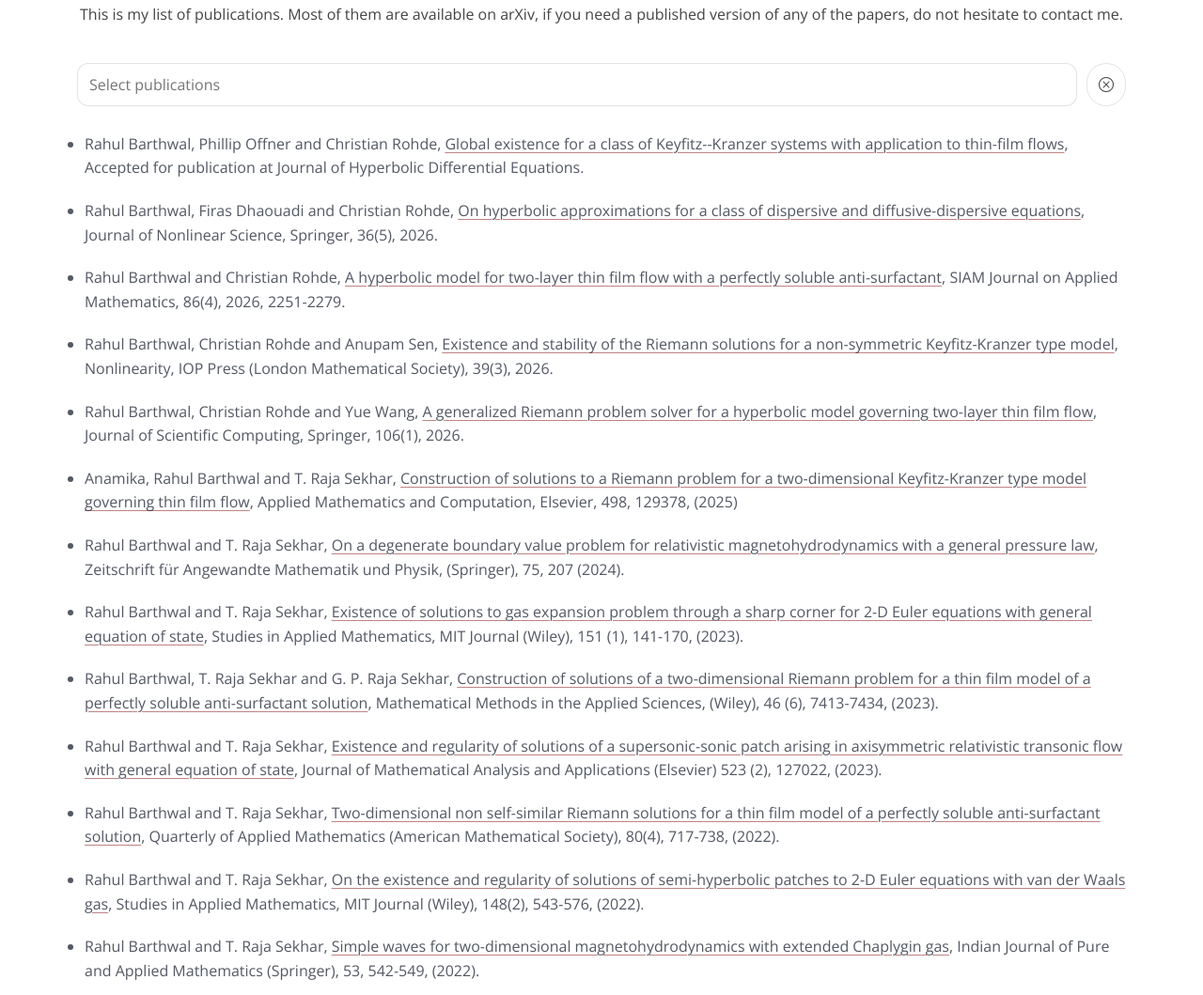
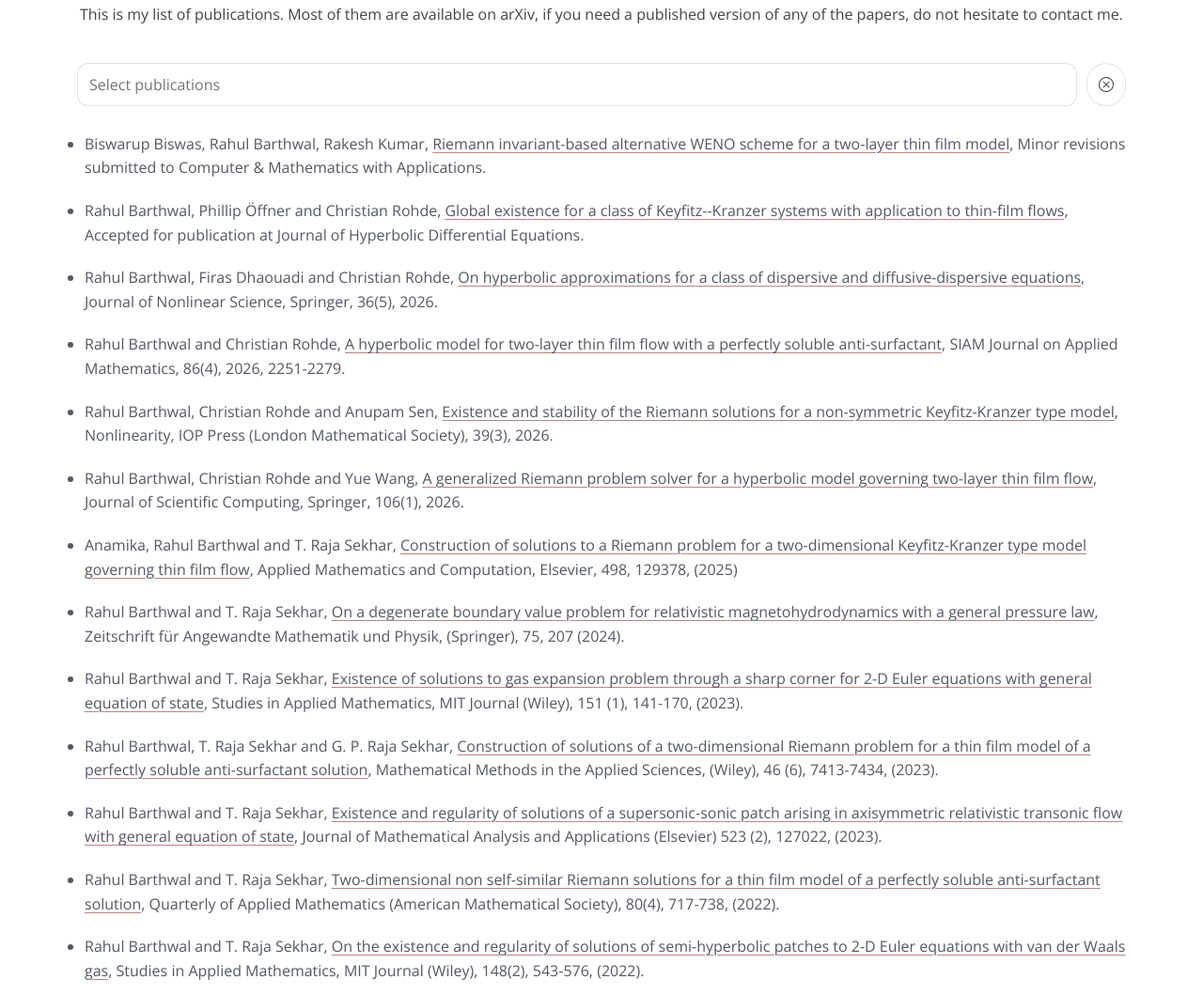
Before and after one commit to rab1995/Rahul_Barthwal, a plain HTML site: page index.html in a window 1280 px wide. Shown: the part 1612-2671 px from the top of the page at 94% size. Drawn offline with nearby package versions, Linux system fonts and the light colour scheme; a script that the page names is missing.

Commit message:
Update index.html

```diff
--- a/index.html
+++ b/index.html
@@ -167,9 +167,11 @@ A key pillar of my research is designing high-order, structure-preserving numeri
           <h2>Publications</h2>
           <p>This is my list of publications. Most of them are available on arXiv, if you need a published version of any of the papers, do not hesitate to contact me.</p>
         </div>
-
            <ul>
-            <li>Rahul Barthwal, Phillip Offner and Christian Rohde, <u> <a href="https://arxiv.org/abs/2604.16000">Global existence for a class of Keyfitz--Kranzer systems with application to thin-film flows</a></u>, Accepted for publication at Journal of Hyperbolic Differential Equations.</li>
+              <li>Biswarup Biswas, Rahul Barthwal, Rakesh Kumar, <u><a href="https://doi.org/10.48550/arXiv.2606.17862">Riemann invariant-based alternative WENO scheme for a two-layer thin film model</a></u>, Minor revisions submitted to Computer & Mathematics with Applications.</li>
+              </ul>
+           <ul>
+            <li>Rahul Barthwal, Phillip Öffner and Christian Rohde, <u> <a href="https://arxiv.org/abs/2604.16000">Global existence for a class of Keyfitz--Kranzer systems with application to thin-film flows</a></u>, Accepted for publication at Journal of Hyperbolic Differential Equations.</li>
       </ul>
           <ul>
             <li>Rahul Barthwal, Firas Dhaouadi and Christian Rohde, <u> <a href="https://link.springer.com/article/10.1007/s00332-026-10321-4">On hyperbolic approximations for a class of dispersive and diffusive-dispersive equations</a></u>, Journal of Nonlinear Science, Springer, 36(5), 2026.</li>
@@ -235,6 +237,9 @@ A key pillar of my research is designing high-order, structure-preserving numeri
             <ul>
               <li>Rahul Barthwal, Jan Friedrich, and Christian Rohde, <u>Convergence of an operator splitting Lax-Friedrichs scheme for a class of nonlocal balance laws</u>, Submitted for publication.</li>
             </ul>
+             <ul>
+              <li>Rahul Barthwal,  Juri Joussen, Christina Lienstromberg, Christian Rohde, <u><a href="https://https://arxiv.org/abs/2611.34555v1">A second-order relaxation system for a degenerate-parabolic quasilinear fourth-order rimming-flow equation with critical spectrum</a></u>, Submitted for publication.</li>
+              </ul>
             <ul>
               <li>Rahul Barthwal, Philipp Öffner, Chetan Singh, and Jan Zawallich, <u><a href="https://arxiv.org/abs/2610.02059">Entropy dissipative high order schemes for a hyperbolic model of two-layer thin film flow</a></u>, Submitted for publication.</li>
               </ul>
```
